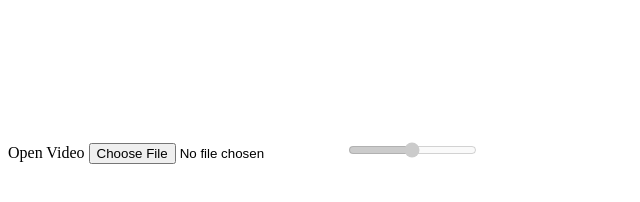
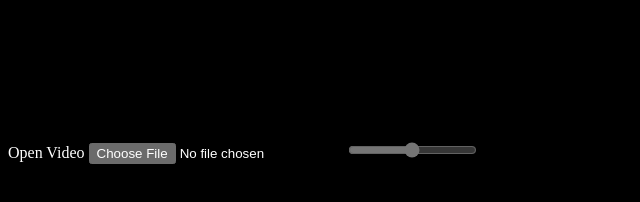
Before and after one commit to allen-garvey/html-video-seek-example, a website: page public/index.html in a window 1280 px wide. Shown: the whole page, without its empty margins (0-640 px from the left). Drawn offline with Linux system fonts and the dark colour scheme.

Commit message:
Add dark mode styles

```diff
--- a/public/assets/app.css
+++ b/public/assets/app.css
@@ -3,3 +3,14 @@ video {
     visibility: hidden;
     position: absolute;
 }
+
+@media (prefers-color-scheme: dark) {
+    body {
+        color: #fff;
+        background-color: #000;
+    }
+
+    input {
+        color-scheme: dark;
+    }
+}
```
